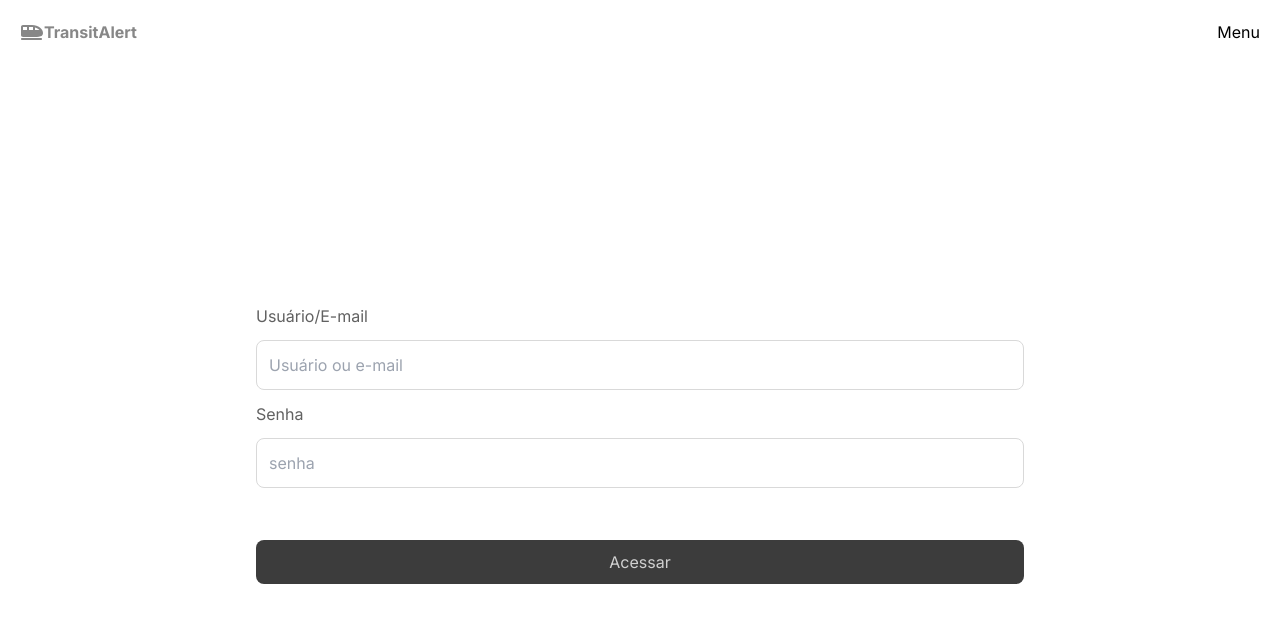
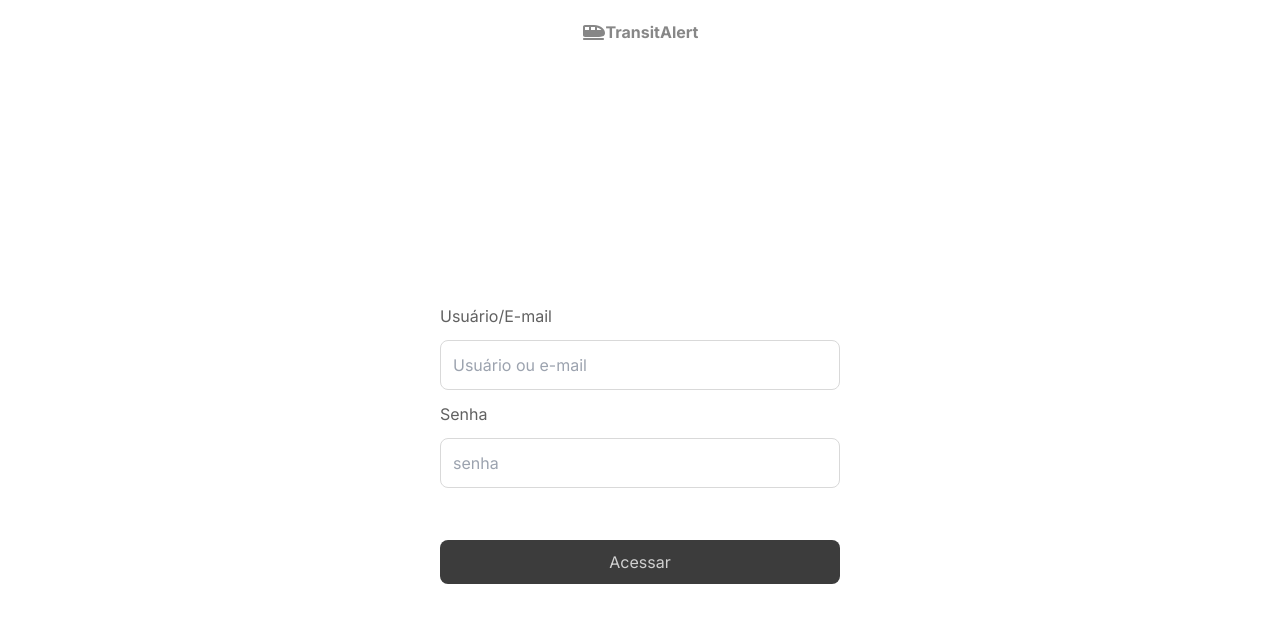
Before and after one commit to Fborges28/transitalert, a Next.js app in the folder frontend/: page /login in a window 1280 px wide. Shown: the top 622 px of the page. Built offline with nearby package versions, Linux system fonts and the light colour scheme.

Commit message:
feat: header fix

```diff
--- a/frontend/app/components/Header/Header.module.css
+++ b/frontend/app/components/Header/Header.module.css
@@ -1,5 +1,9 @@
 .main-header{
   display: flex;
-  justify-content: space-between;
+  justify-content: center;
   padding: 20px;
 }
+
+.main-header.loggedIn{
+  justify-content: space-between;
+}
--- a/frontend/app/components/Header/index.tsx
+++ b/frontend/app/components/Header/index.tsx
@@ -1,13 +1,19 @@
-import React from 'react'
+'use client'
+
+import React, { useState } from 'react'
 import Menu from '../Menu'
 import Logo from '../Logo'
 import styles from "./Header.module.css";
 
 function Header() {
+  const [isLoggedIn, setLoggedIn] = useState(false);
+
   return (
-    <header className={`${styles["main-header"]}`}>
+    <header className={`${styles["main-header"]} ${isLoggedIn? "loggedIn": ""}`}>
       <Logo />
-      <Menu />
+      {
+        isLoggedIn ? <Menu /> : ""
+      }
     </header>
   )
 }
--- a/frontend/app/login/Login.module.css
+++ b/frontend/app/login/Login.module.css
@@ -1,5 +1,6 @@
 .login {
-  width: 60%;
+  width: 80%;
+  max-width: 400px;
   height: calc(100vh - 40px);
   display: flex;
   justify-content: center;
@@ -12,3 +13,9 @@
   width: 100%;
   margin-top: 40px;
 }
+
+@media screen and (min-width: 480px){
+  .login{
+    width: 60%;
+  }
+}
```
